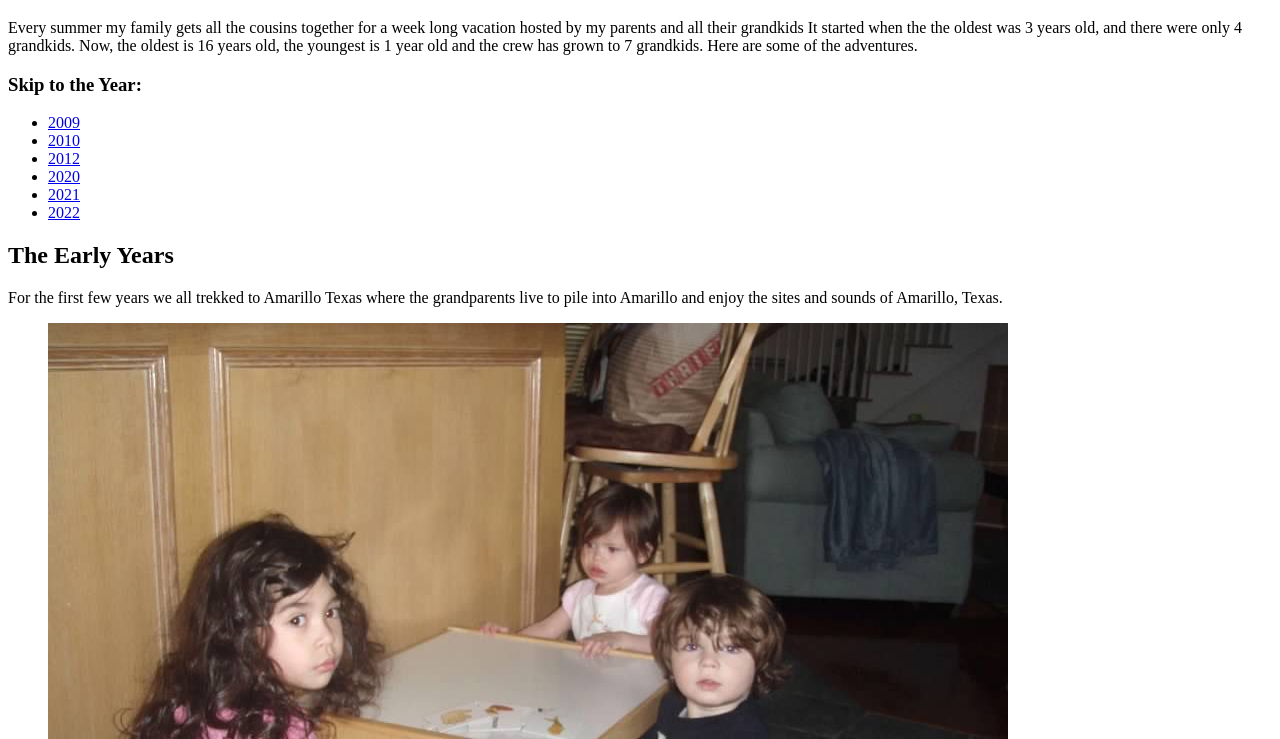
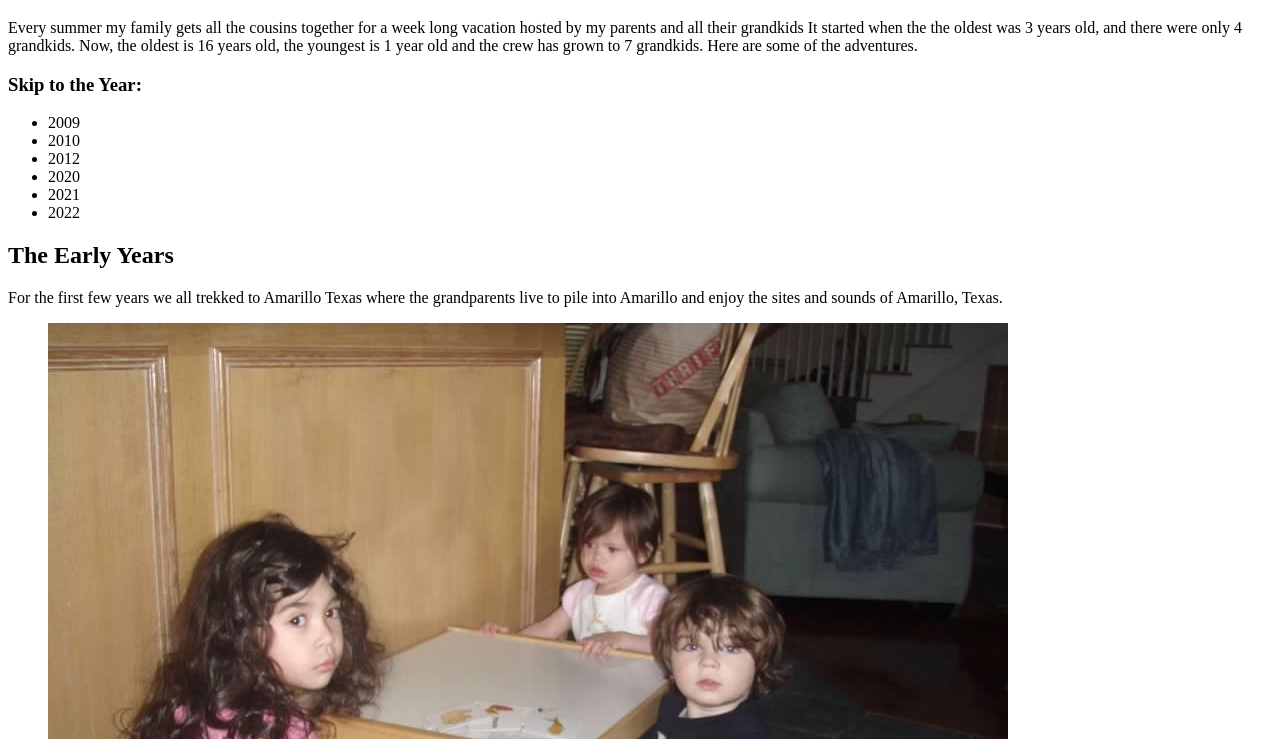
Before and after one commit to St-Louis-Women-March-2022/js-assignment-4-html-me-something-a-zabala, a website: page index.html in a window 1280 px wide. Shown: the part 61-800 px from the top of the page. Drawn offline with Linux system fonts and the light colour scheme.

Commit message:
took out href

```diff
--- a/index.html
+++ b/index.html
@@ -14,24 +14,12 @@
          <h3>Skip to the Year:</h3>
          <nav>
             <ul>
-               <li>
-                <a href="#amarillo1">2009</a>
-               </li>
-               <li>
-                  <a href="#amarillo2">2010</a>
-               </li>
-               <li>
-                  <a href="#amarillo3">2012</a>
-               </li>
-               <li>
-                  <a href="#gatlinburg">2020</a>
-               </li>
-               <li>
-                  <a href="#maryland">2021</a>
-               </li>
-               <li>
-                  <a href="#wisconsin">2022</a>
-               </li>
+               <li>2009</li>
+               <li>2010</li>
+               <li>2012</li>
+               <li>2020</li>
+               <li>2021</li>
+               <li>2022</li>
             </ul>
          </nav>
       </header>
@@ -74,7 +62,7 @@
                   <img src = "images/2Maryland_2022.jpg" alt = "2021 in Maryland">
                   <figcaption>Our thirteenth Poppi camp in 2021 - Maryland</figcaption>
                </figure>
-               <a name = "wisonsin"></a>
+               <a name = "wisconsin"></a>
                <figure>
                   <img src = "images/Wisconsin_2022.JPG" alt = "2022 in Wisconsin">
                   <figcaption>Our fourteenth Poppi camp this summer - Wisconsin</figcaption>
```
